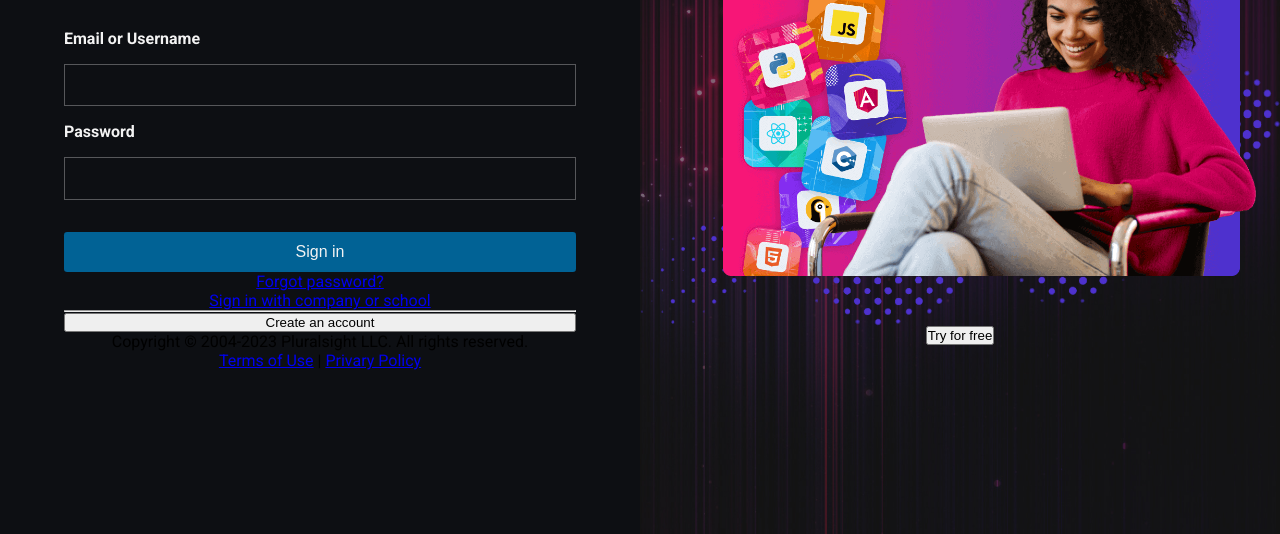
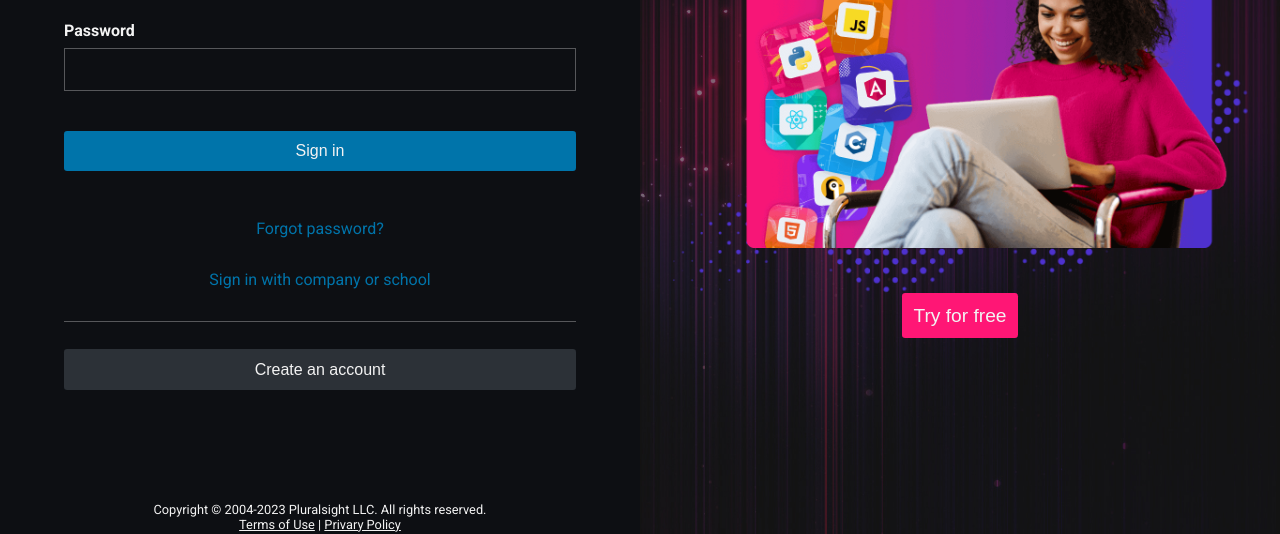
Before and after one commit to kaecodes/pluralsight-login-clone, a plain HTML site: page index.html in a window 1280 px wide. Shown: the part 266-800 px from the top of the page. Drawn offline with Linux system fonts and the light colour scheme.

Commit message:
add additional styles

```diff
--- a/style.css
+++ b/style.css
@@ -7,8 +7,8 @@
 }
 
 :root {
-  --blue: #016295;
-  --dark-gray: #0D0F11;
+  --blue: #0074AA;
+  --dark-gray: #2C3137;
   --magenta: #FF1675;
   --white: #F3F3F3;
   --black: #0D0F13;
@@ -39,11 +39,14 @@ body {
 }
 
 #logo {
+  margin-top: 8vh;
   margin-bottom: 8vh;
 }
 
 #logo img {
   width: 300px;
+  display: block;
+  margin: auto;
 }
 
 label {
@@ -56,7 +59,8 @@ input {
   border: 1px solid var(--light-gray);
   background-color: var(--black);
   padding: 0.8rem;
-  margin: 1rem 0;
+  margin-top: 0.5rem;
+  margin-bottom: 1.5rem;
 }
 
 .signin-btn {
@@ -71,17 +75,47 @@ input {
   border-radius: 0.2rem;
 }
 
+#links {
+  margin-top: 3rem;
+  margin-bottom: 2rem;
+}
+
 #links a {
   display: block;
   text-align: center;
+  margin-top: 2rem;
+  text-decoration: none;
+  color: var(--blue);
+}
+
+#bar {
+  margin-bottom: 1.7rem;
+  height: 1px;
+  border: none;
+  outline: none;
+  background-color: var(--light-gray);
 }
 
 .create-btn {
   width: 100%;
+  font-size: 1rem;
+  padding: 0.7rem;
+  background-color: var(--dark-gray);
+  color: var(--white);
+  border: none;
+  outline: none;
+  border-radius: 0.2rem;
 }
 
 #footer {
   text-align: center;
+  color: var(--white);
+  font-size: 0.8rem;
+  padding-top: 7rem;
+}
+
+#footer a {
+  color: var(--white);
 }
 
 #right {
@@ -98,5 +132,15 @@ input {
 }
 
 #showcase img {
-  width: 100%;
+  width: 90%;
 }
+
+#showcase #try-btn {
+  padding: 0.7rem;
+  background-color: var(--magenta);
+  color: var(--white);
+  font-size: 1.2rem;
+  border: none;
+  outline: none;
+  border-radius: 0.2rem;
+}
```
